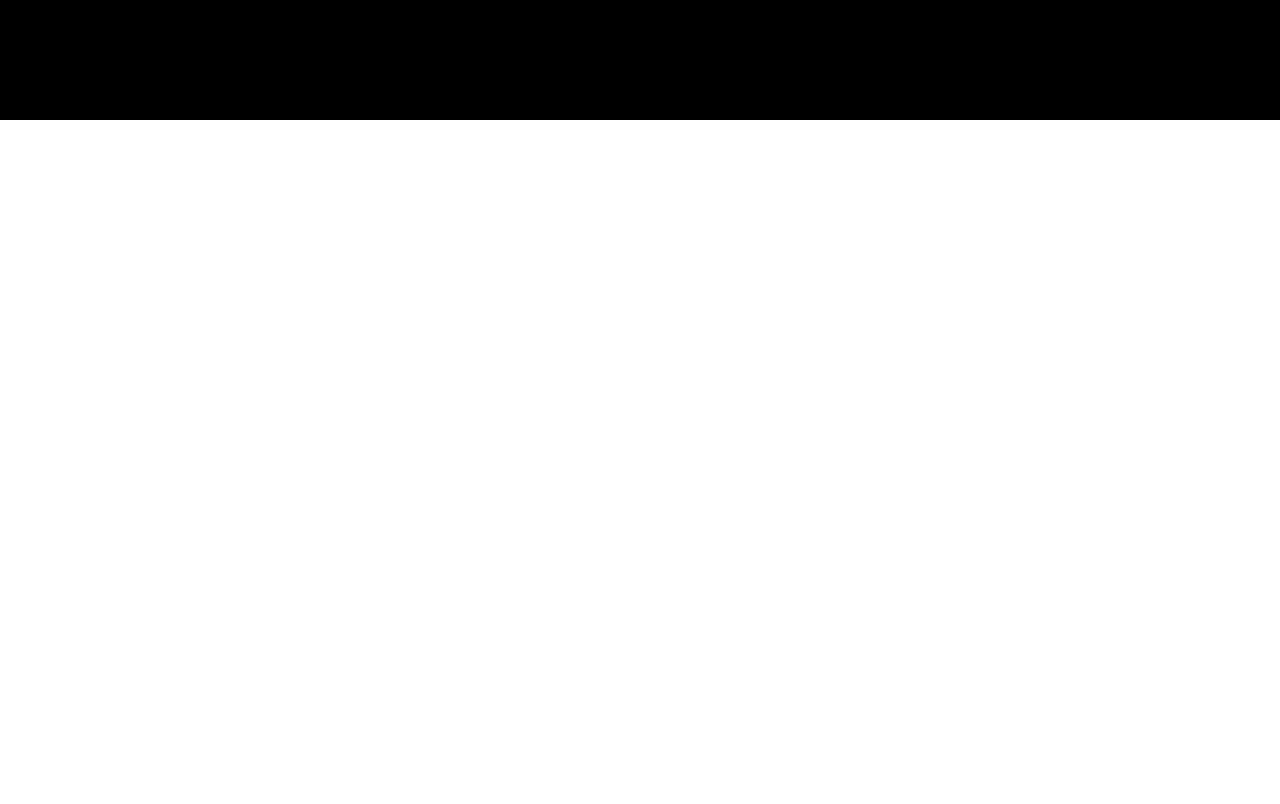
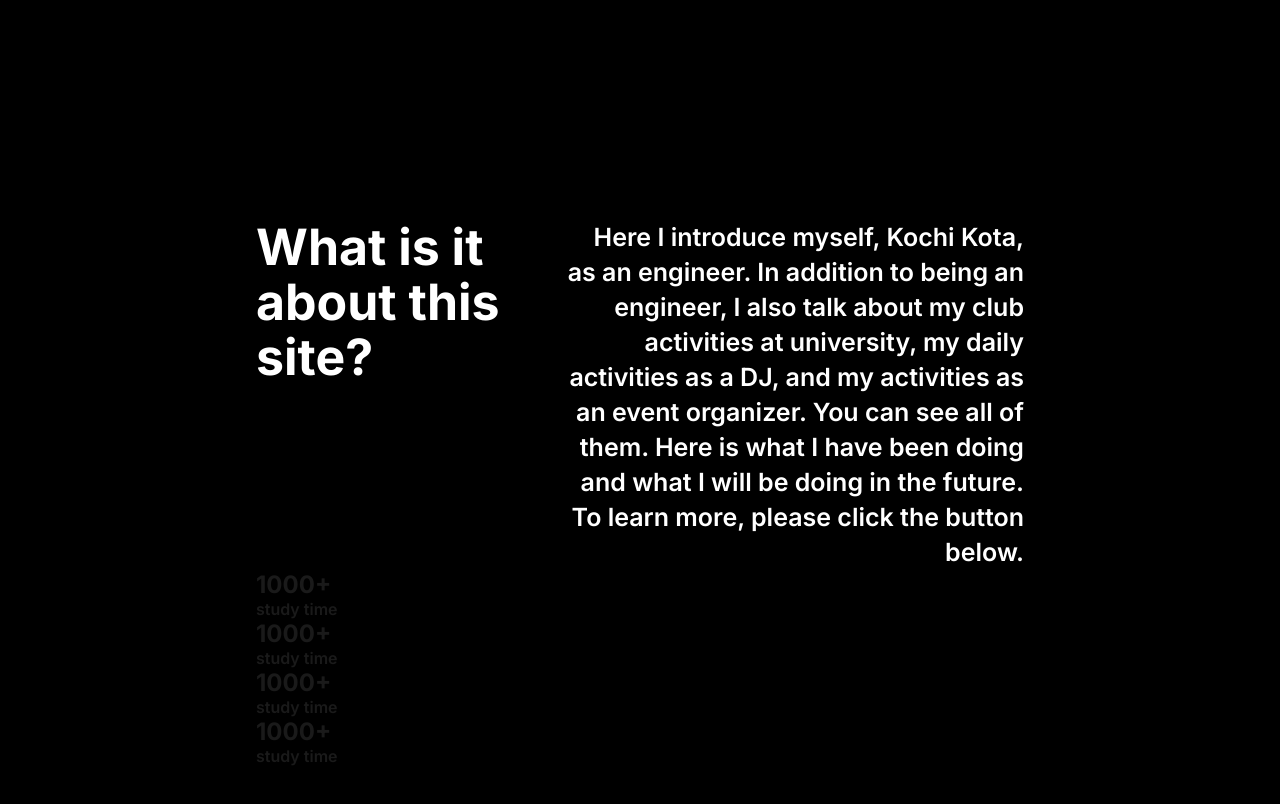
Before and after one commit to kohta9521/Kohta_2024_Portfolio_Site, a Next.js app in the folder frontend/: page / in a window 1280 px wide. Shown: the part 2760-3564 px from the top of the page. Before the commit the page ends 2880 px from the top, so only its background shows below. Built offline with nearby package versions, Linux system fonts and the light colour scheme.

Commit message:
add new about card copmo[pnents and atoms card

```diff
--- a/frontend/app/page.tsx
+++ b/frontend/app/page.tsx
@@ -1,12 +1,14 @@
 "use client";
 import React from "react";
 
+// scss
+import styles from "../styles/page.module.scss";
+
 // components import
 import Top from "@/components/organisms/Top";
-
-import styles from "../styles/page.module.scss";
 import Header from "@/components/organisms/Header";
 import RecentWork from "@/components/organisms/RecentWork";
+import About from "@/components/organisms/About";
 
 export default function Home() {
   return (
@@ -14,6 +16,7 @@
       <Header />
       <Top />
       <RecentWork />
+      <About />
     </main>
   );
 }
--- /dev/null
+++ b/frontend/components/atoms/AboutCard.tsx
@@ -0,0 +1,22 @@
+import React from "react";
+
+// scss
+import styles from "./styles/AboutCard.module.scss";
+
+// props
+export interface AboutCardProps {
+  id: number;
+  content: string;
+  title: string;
+}
+
+const AboutCard = ({ id, content, title }: AboutCardProps) => {
+  return (
+    <div className={styles.card}>
+      <h2 className={styles.content}>{content}</h2>
+      <p className={styles.title}>{title}</p>
+    </div>
+  );
+};
+
+export default AboutCard;
--- a/frontend/components/molecules/LangBtn.tsx
+++ b/frontend/components/molecules/LangBtn.tsx
@@ -7,6 +7,7 @@
 // hooks
 import { useLanguage } from "@/hooks/LanguageContext";
 
+// scss
 import styles from "./styles/LangBtn.module.scss";
 
 const LangBtn = () => {
@@ -16,9 +17,9 @@
   };
   return (
     <div className={styles.btnBox}>
-      <div className={styles.btnCircle}>
+      {/* <div className={styles.btnCircle}>
         <AiOutlineGlobal className={styles.btnIcon} />
-      </div>
+      </div> */}
       <div className={styles.jaCircle}>
         <button
           className={styles.btn}
--- a/frontend/components/molecules/styles/LangBtn.module.scss
+++ b/frontend/components/molecules/styles/LangBtn.module.scss
@@ -1,27 +1,35 @@
 .btnBox {
   width: auto;
   height: auto;
-  .btnCircle {
-    cursor: pointer;
-    width: 40px;
-    height: 40px;
-    border-radius: 40px;
-    background-color: var(--main-white-color);
-    .btnIcon {
-      width: 40px;
-      height: 40px;
-      border-radius: 40px;
-      color: var(--main-pink-color);
-    }
-  }
+  display: flex;
+  // .btnCircle {
+  //   cursor: pointer;
+  //   width: 40px;
+  //   height: 40px;
+  //   border-radius: 40px;
+  //   background-color: var(--main-white-color);
+  //   .btnIcon {
+  //     width: 40px;
+  //     height: 40px;
+  //     border-radius: 40px;
+  //     color: var(--main-pink-color);
+  //   }
+  // }
   .jaCircle {
-    display: none;
+    margin-right: 20px;
     .btn {
+      cursor: pointer;
+      width: 50px;
+      height: 30px;
+      border-radius: 10px;
     }
   }
   .enCircle {
-    display: none;
     .btn {
+      cursor: pointer;
+      width: 50px;
+      height: 30px;
+      border-radius: 10px;
     }
   }
 }
--- /dev/null
+++ b/frontend/components/organisms/About.tsx
@@ -0,0 +1,43 @@
+import React from "react";
+
+// scss
+import styles from "./styles/About.module.scss";
+
+// component
+import SectionTitle from "../molecules/SectionTitle";
+import AboutCard from "../atoms/AboutCard";
+
+const About = () => {
+  return (
+    <div className={styles.about}>
+      <div className={styles.container}>
+        <div className={styles.titleBox}>
+          <SectionTitle
+            key={1}
+            id="#about"
+            title="What is it about this site?"
+          />
+          <div className={styles.titleTextBox}>
+            <p className={styles.titleText}>
+              Here I introduce myself, Kochi Kota, as an engineer. In addition
+              to being an engineer, I also talk about my club activities at
+              university, my daily activities as a DJ, and my activities as an
+              event organizer. You can see all of them. Here is what I have been
+              doing and what I will be doing in the future. To learn more,
+              please click the button below.
+            </p>
+          </div>
+        </div>
+        {/* main content */}
+        <div className={styles.mainContent}>
+          <AboutCard id={1} content="1000+" title="study time" />
+          <AboutCard id={1} content="1000+" title="study time" />
+          <AboutCard id={1} content="1000+" title="study time" />
+          <AboutCard id={1} content="1000+" title="study time" />
+        </div>
+      </div>
+    </div>
+  );
+};
+
+export default About;
--- /dev/null
+++ b/frontend/components/organisms/styles/About.module.scss
@@ -0,0 +1,25 @@
+.about {
+  width: 100vw;
+  height: auto;
+  padding: 100px 0px;
+  background-color: var(--main-black-color);
+  .container {
+    width: 60%;
+    margin: 0 auto;
+    .titleBox {
+      width: 100%;
+      height: auto;
+      display: flex;
+      justify-content: space-between;
+      .titleTextBox {
+        width: 60%;
+        text-align: right;
+        .titleText {
+          font-size: 25px;
+          line-height: 35px;
+          color: var(--main-white-color);
+        }
+      }
+    }
+  }
+}
--- a/frontend/data/translation.json
+++ b/frontend/data/translation.json
@@ -11,6 +11,10 @@
     "description": {
       "jp": "これは、i18nextをReactと一緒に使う方法を示すために作成したシンプルなウェブサイトです。",
       "en": "This is a simple website that I created to demonstrate how to use i18next with React."
+    },
+    "menu": {
+      "jp": "メニュー",
+      "en": "Menu"
     }
   }
 }
--- a/frontend/hooks/LanguageContext.tsx
+++ b/frontend/hooks/LanguageContext.tsx
@@ -7,7 +7,7 @@
 };
 
 const LanguageContext = createContext<LanguageContextType>({
-  language: "jp",
+  language: "en",
   setLanguage: () => {},
 });
 
```
Also changed, not shown: frontend/components/molecules/HamburgerBtn.tsx (+17 -7 lines), frontend/components/atoms/styles/AboutCard.module.scss (added).
